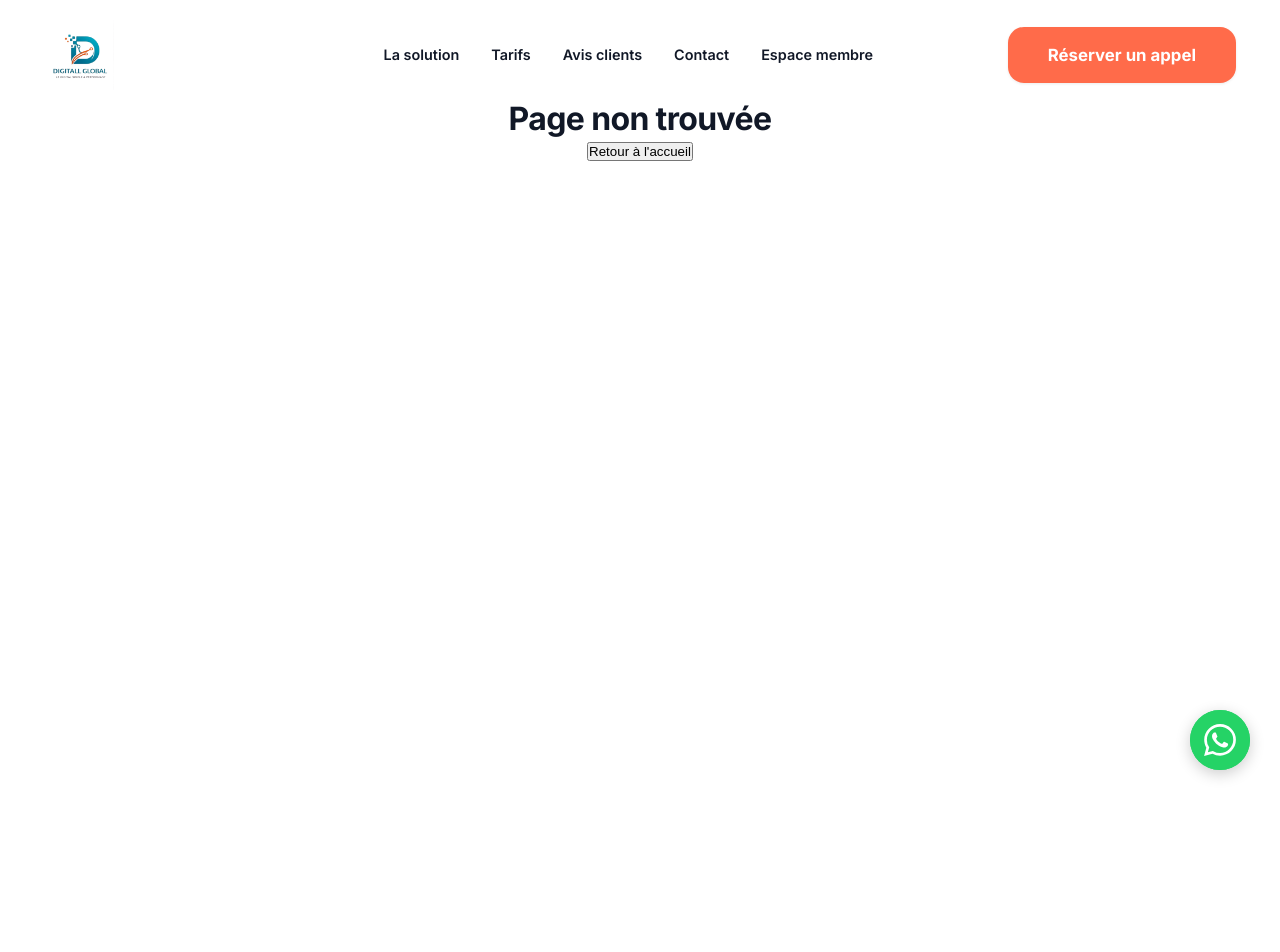
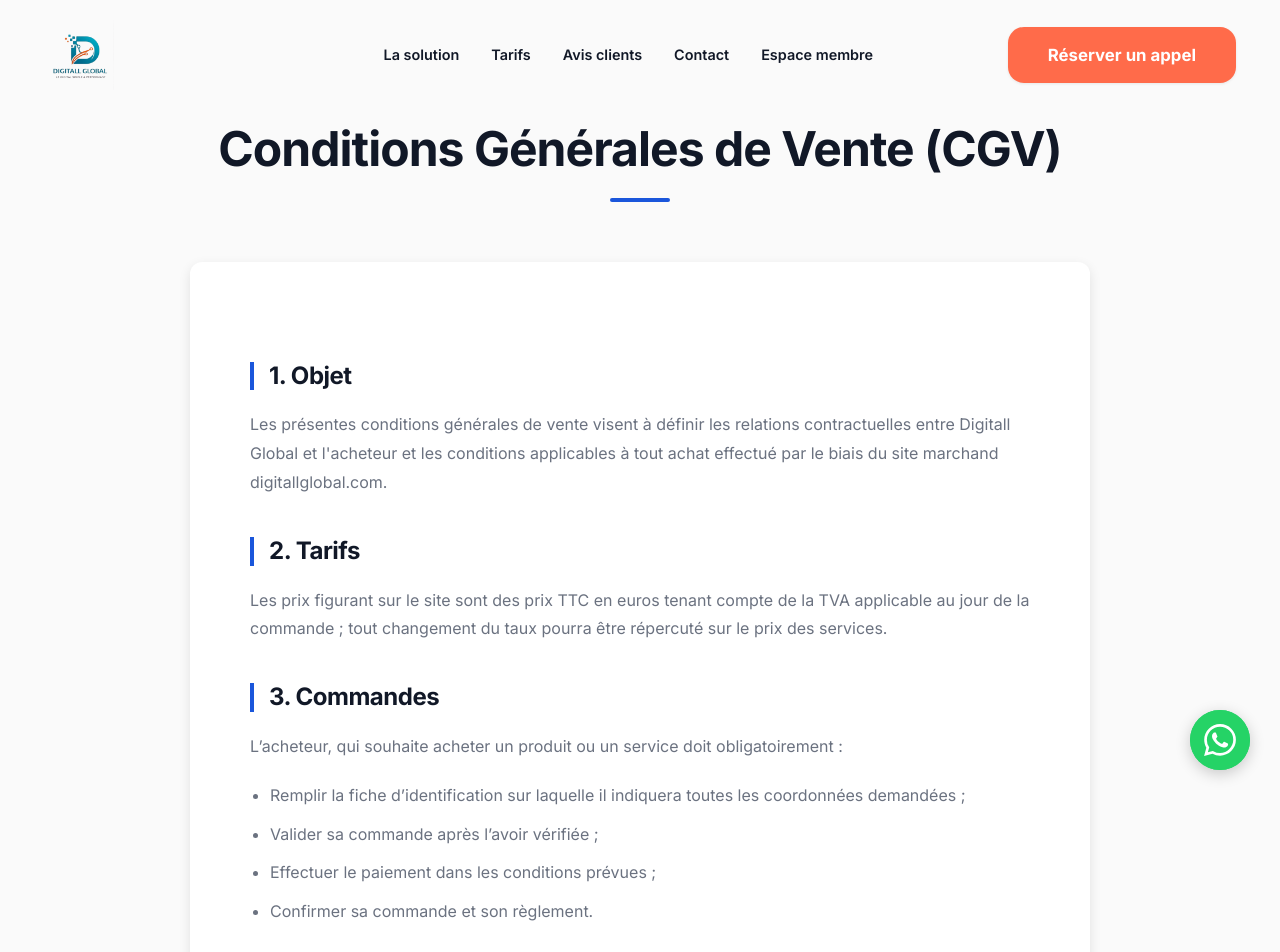
Before and after one commit to igitboosterplus/digitallglobal, a React (Vite) app: page /cgv in a window 1280 px wide. Shown: the top 952 px of the page. Before the commit the page ends 800 px from the top, so only its background shows below. Built offline with nearby package versions, Linux system fonts and the light colour scheme.

Commit message:
Mise à jour locale avant synchronisation avec le travail du collègue

```diff
--- a/src/App.jsx
+++ b/src/App.jsx
@@ -23,6 +23,8 @@ import Login from './components/Login';
 import MemberDashboard from './components/MemberDashboard';
 import { useAuth } from './context/AuthContext';
 import SEO from './components/SEO';
+
+import LegalPage from './components/LegalPage';
 
 // Protected Route Component
 const ProtectedRoute = ({ children }) => {
@@ -106,6 +108,9 @@ const AppLayout = ({
               <MemberDashboard />
             </ProtectedRoute>
           } />
+          <Route path="/mentions" element={<LegalPage type="mentions" />} />
+          <Route path="/cgv" element={<LegalPage type="cgv" />} />
+          <Route path="/politique" element={<LegalPage type="politique" />} />
           <Route path="*" element={<div style={{ padding: '100px', textAlign: 'center' }}><h1>Page non trouvée</h1><button onClick={() => window.location.href = '/'}>Retour à l'accueil</button></div>} />
         </Routes>
       </main>
--- a/src/components/Contact.jsx
+++ b/src/components/Contact.jsx
@@ -24,7 +24,7 @@ const Contact = () => {
                         </div>
                         <div className="email-details">
                             <span className="email-label">Email</span>
-                            <a href="mailto:devenir@web-entrepreneurs.com" className="email-link">contact@digitallglobal.com</a>
+                            <a href="mailto:contact@digitallglobal.com" className="email-link">contact@digitallglobal.com</a>
                         </div>
                     </div>
                 </div>
--- a/src/components/Footer.jsx
+++ b/src/components/Footer.jsx
@@ -1,5 +1,6 @@
 import React from 'react';
 import { Twitter, Instagram, Facebook } from 'lucide-react';
+import { Link } from 'react-router-dom';
 import './Footer.css';
 
 const Footer = () => {
@@ -24,9 +25,9 @@ const Footer = () => {
                     <div className="footer-col-links">
                         <h4>Info</h4>
                         <ul>
-                            <li><a href="/mentions">Mentions légales</a></li>
-                            <li><a href="/cgv">CGV</a></li>
-                            <li><a href="/politique">Privacy Policy</a></li>
+                            <li><Link to="/mentions">Mentions légales</Link></li>
+                            <li><Link to="/cgv">CGV</Link></li>
+                            <li><Link to="/politique">Privacy Policy</Link></li>
                         </ul>
                     </div>
 
--- a/src/components/Hero.jsx
+++ b/src/components/Hero.jsx
@@ -21,8 +21,8 @@ const Hero = () => {
                         </p>
 
                         <div className="hero-buttons">
-                            <button className="btn btn-navy">Nos Offres</button>
-                            <button className="btn btn-outline-orange">En savoir plus</button>
+                            <a href="#tarifs" className="btn btn-navy">Nos Offres</a>
+                            <a href="#solution" className="btn btn-outline-orange">En savoir plus</a>
                         </div>
 
                         <div className="hero-trust-badge">
--- /dev/null
+++ b/src/components/LegalPage.css
@@ -0,0 +1,75 @@
+.legal-page {
+    padding: 120px 0 80px;
+    background-color: var(--color-slate-50);
+    min-height: 100vh;
+}
+
+.legal-header {
+    text-align: center;
+    margin-bottom: 60px;
+}
+
+.legal-header h1 {
+    font-size: 3rem;
+    color: var(--color-anthracite);
+    margin-bottom: 20px;
+}
+
+.header-line {
+    width: 60px;
+    height: 4px;
+    background: var(--color-nexus-blue);
+    margin: 0 auto;
+    border-radius: 2px;
+}
+
+.legal-content {
+    background: white;
+    padding: 60px;
+    border-radius: 12px;
+    box-shadow: var(--shadow-md);
+    max-width: 900px;
+    margin: 0 auto;
+    color: var(--color-gray-medium);
+    line-height: 1.8;
+}
+
+.legal-content h2 {
+    color: var(--color-anthracite);
+    font-size: 1.5rem;
+    margin: 40px 0 20px;
+    border-left: 4px solid var(--color-nexus-blue);
+    padding-left: 15px;
+}
+
+.legal-content p {
+    margin-bottom: 20px;
+}
+
+.legal-content ul {
+    margin-bottom: 20px;
+    padding-left: 20px;
+}
+
+.legal-content li {
+    margin-bottom: 10px;
+}
+
+.legal-footer {
+    text-align: center;
+    margin-top: 40px;
+}
+
+@media (max-width: 768px) {
+    .legal-page {
+        padding: 100px 0 60px;
+    }
+
+    .legal-content {
+        padding: 30px;
+    }
+
+    .legal-header h1 {
+        font-size: 2rem;
+    }
+}
--- /dev/null
+++ b/src/components/LegalPage.jsx
@@ -0,0 +1,101 @@
+import React from 'react';
+import './LegalPage.css';
+import SEO from './SEO';
+
+const LegalPage = ({ type }) => {
+    const getContent = () => {
+        switch (type) {
+            case 'mentions':
+                return {
+                    title: 'Mentions Légales',
+                    description: 'Informations légales concernant Digitall Global.',
+                    content: (
+                        <>
+                            <h2>1. Présentation du site</h2>
+                            <p>En vertu de l'article 6 de la loi n° 2004-575 du 21 juin 2004 pour la confiance dans l'économie numérique, il est précisé aux utilisateurs du site digitallglobal.com l'identité des différents intervenants dans le cadre de sa réalisation et de son suivi :</p>
+                            <p><strong>Propriétaire :</strong> Digitall Global – France</p>
+                            <p><strong>Responsable publication :</strong> Rudy – Contact@digitallglobal.com</p>
+                            <p><strong>Hébergeur :</strong> Vercel Inc. – 340 S Lemon Ave #4133 Walnut, CA 91789, USA</p>
+
+                            <h2>2. Conditions générales d’utilisation du site et des services proposés</h2>
+                            <p>L’utilisation du site digitallglobal.com implique l’acceptation pleine et entière des conditions générales d’utilisation ci-après décrites. Ces conditions d’utilisation sont susceptibles d’être modifiées ou complétées à tout moment.</p>
+
+                            <h2>3. Propriété intellectuelle et contrefaçons</h2>
+                            <p>Digitall Global est propriétaire des droits de propriété intellectuelle ou détient les droits d’usage sur tous les éléments accessibles sur le site, notamment les textes, images, graphismes, logo, icônes, sons, logiciels.</p>
+                            <p>Toute reproduction, représentation, modification, publication, adaptation de tout ou partie des éléments du site, quel que soit le moyen ou le procédé utilisé, est interdite, sauf autorisation écrite préalable de : Digitall Global.</p>
+                        </>
+                    )
+                };
+            case 'cgv':
+                return {
+                    title: 'Conditions Générales de Vente (CGV)',
+                    description: 'Consultez nos conditions générales de vente.',
+                    content: (
+                        <>
+                            <h2>1. Objet</h2>
+                            <p>Les présentes conditions générales de vente visent à définir les relations contractuelles entre Digitall Global et l'acheteur et les conditions applicables à tout achat effectué par le biais du site marchand digitallglobal.com.</p>
+
+                            <h2>2. Tarifs</h2>
+                            <p>Les prix figurant sur le site sont des prix TTC en euros tenant compte de la TVA applicable au jour de la commande ; tout changement du taux pourra être répercuté sur le prix des services.</p>
+
+                            <h2>3. Commandes</h2>
+                            <p>L’acheteur, qui souhaite acheter un produit ou un service doit obligatoirement :</p>
+                            <ul>
+                                <li>Remplir la fiche d’identification sur laquelle il indiquera toutes les coordonnées demandées ;</li>
+                                <li>Valider sa commande après l’avoir vérifiée ;</li>
+                                <li>Effectuer le paiement dans les conditions prévues ;</li>
+                                <li>Confirmer sa commande et son règlement.</li>
+                            </ul>
+                        </>
+                    )
+                };
+            case 'politique':
+                return {
+                    title: 'Politique de Confidentialité',
+                    description: 'Votre vie privée est importante pour nous. Découvrez comment nous gérons vos données.',
+                    content: (
+                        <>
+                            <h2>1. Collecte de l'information</h2>
+                            <p>Nous recueillons des informations lorsque vous vous inscrivez sur notre site, lorsque vous vous connectez à votre compte, faites un achat, et / ou lorsque vous vous déconnectez.</p>
+
+                            <h2>2. Utilisation des informations</h2>
+                            <p>Toutes les informations que nous recueillons auprès de vous peuvent être utilisées pour :</p>
+                            <ul>
+                                <li>Personnaliser votre expérience et répondre à vos besoins individuels ;</li>
+                                <li>Fournir un contenu publicitaire personnalisé ;</li>
+                                <li>Améliorer notre site Web ;</li>
+                                <li>Améliorer le service client et vos besoins de prise en charge.</li>
+                            </ul>
+
+                            <h2>3. Confidentialité du commerce en ligne</h2>
+                            <p>Nous sommes les seuls propriétaires des informations recueillies sur ce site. Vos informations personnelles ne seront pas vendues, échangées, transférées, ou données à une autre société pour n'importe quel raison, sans votre consentement.</p>
+                        </>
+                    )
+                };
+            default:
+                return { title: 'Page Légale', description: 'Informations légales.', content: <p>Contenu en cours de rédaction.</p> };
+        }
+    };
+
+    const { title, description, content } = getContent();
+
+    return (
+        <div className="legal-page">
+            <SEO title={title} description={description} path={`/${type}`} />
+            <div className="container">
+                <header className="legal-header">
+                    <h1>{title}</h1>
+                    <div className="header-line"></div>
+                </header>
+                <div className="legal-content">
+                    {content}
+                </div>
+                <div className="legal-footer">
+                    <button onClick={() => window.history.back()} className="btn btn-secondary">Retour</button>
+                </div>
+            </div>
+        </div>
+    );
+};
+
+export default LegalPage;
```
Also changed, not shown: 1 other file (tests, documents, lock files or other folders).
